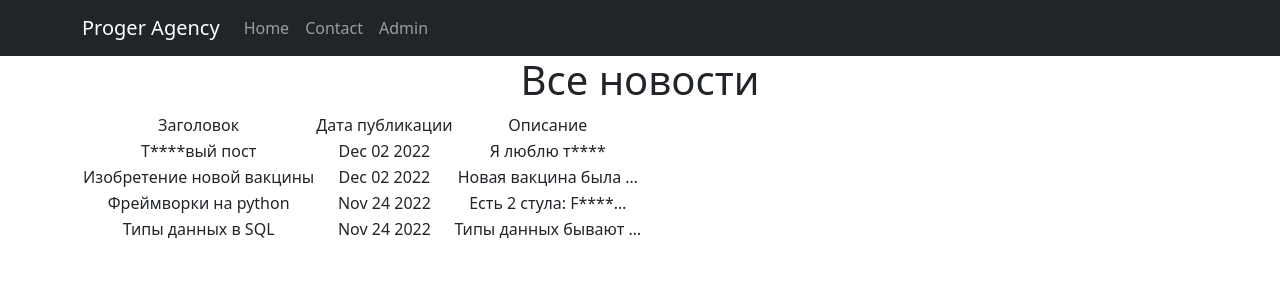
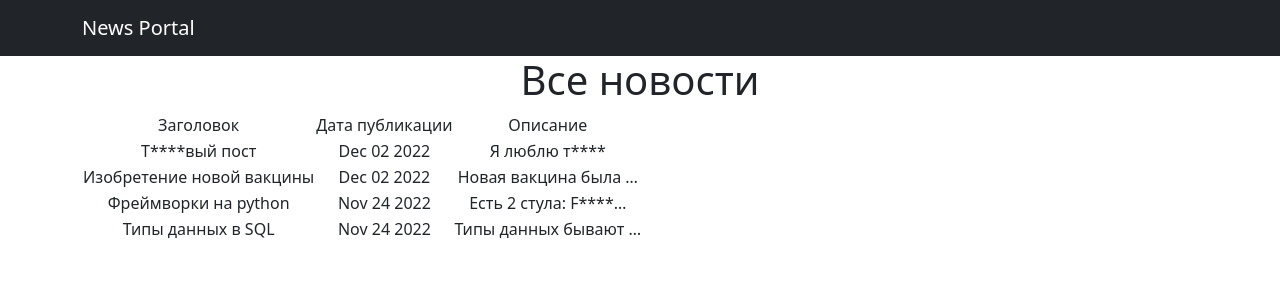
Before and after one commit to IJustADeveloper/SF_news, a Django app: page /news/ in a window 1280 px wide. Shown: the top 300 px of the page. Run offline with Django 4.2, Linux system fonts and the light colour scheme; data comes from the database, SQL or seed files in the repository; some libraries are stand-ins or nearby versions.

Commit message:
changed navbar

```diff
--- a/templates/default.html
+++ b/templates/default.html
@@ -14,14 +14,14 @@
 <!-- Responsive navbar-->
 <nav class="navbar navbar-expand-lg navbar-dark bg-dark static-top">
     <div class="container">
-        <a class="navbar-brand" href="#">Proger Agency</a>
+        <a class="navbar-brand" href="#">News Portal</a>
         <button class="navbar-toggler" type="button" data-toggle="collapse"
                 data-target="#navbarResponsive"
                 aria-controls="navbarResponsive" aria-expanded="false"
                 aria-label="Toggle navigation">
             <span class="navbar-toggler-icon"></span>
         </button>
-        <div class="collapse navbar-collapse" id="navbarResponsive">
+        <!--<div class="collapse navbar-collapse" id="navbarResponsive">
             <ul class="navbar-nav ml-auto">
                 <li class="nav-item active">
                     <a class="nav-link" href="/">Home</a>
@@ -33,7 +33,7 @@
                     <a class="nav-link" href="/administration/">Admin</a>
                 </li>
             </ul>
-        </div>
+        </div>-->
     </div>
 </nav>
 <!-- Page content-->
```
